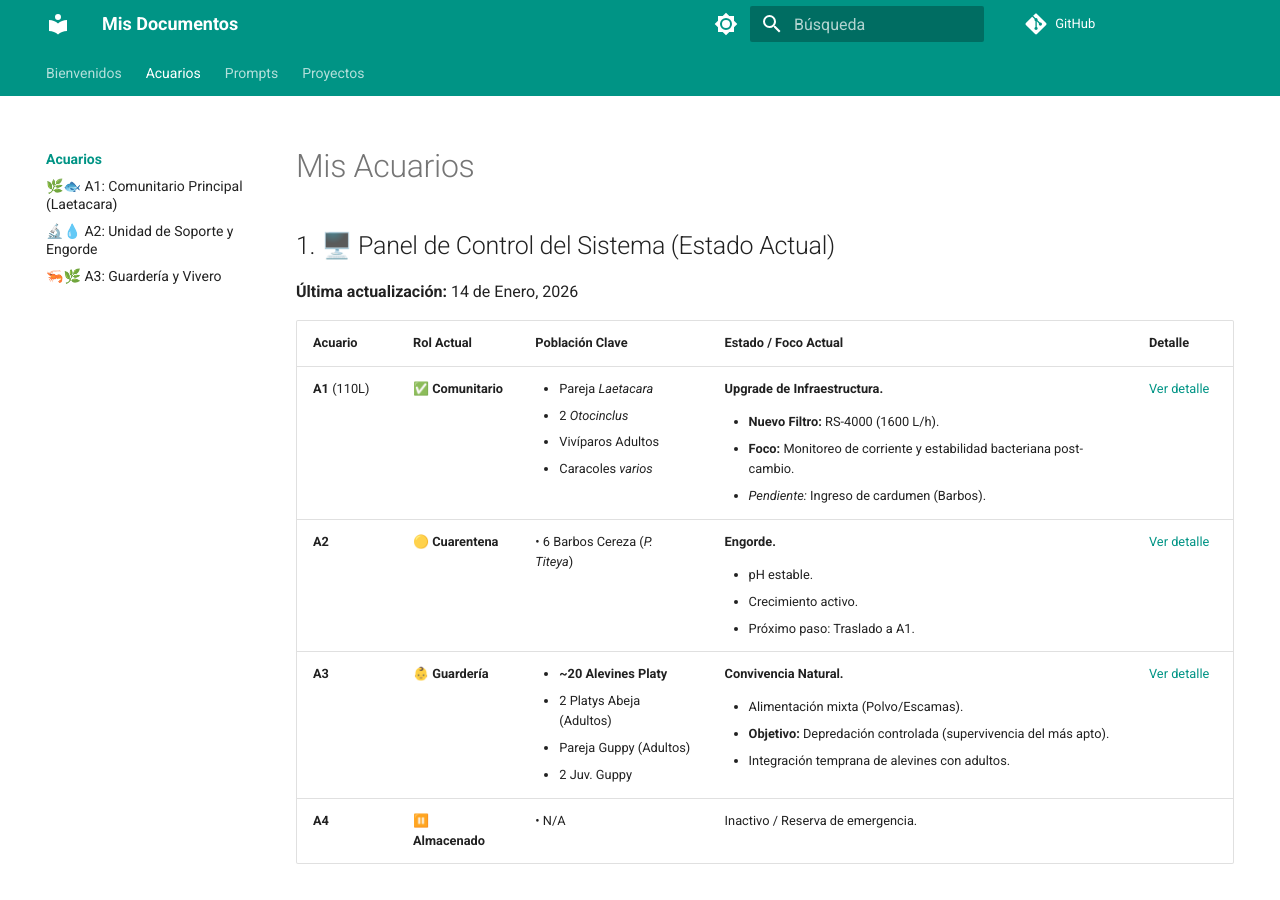
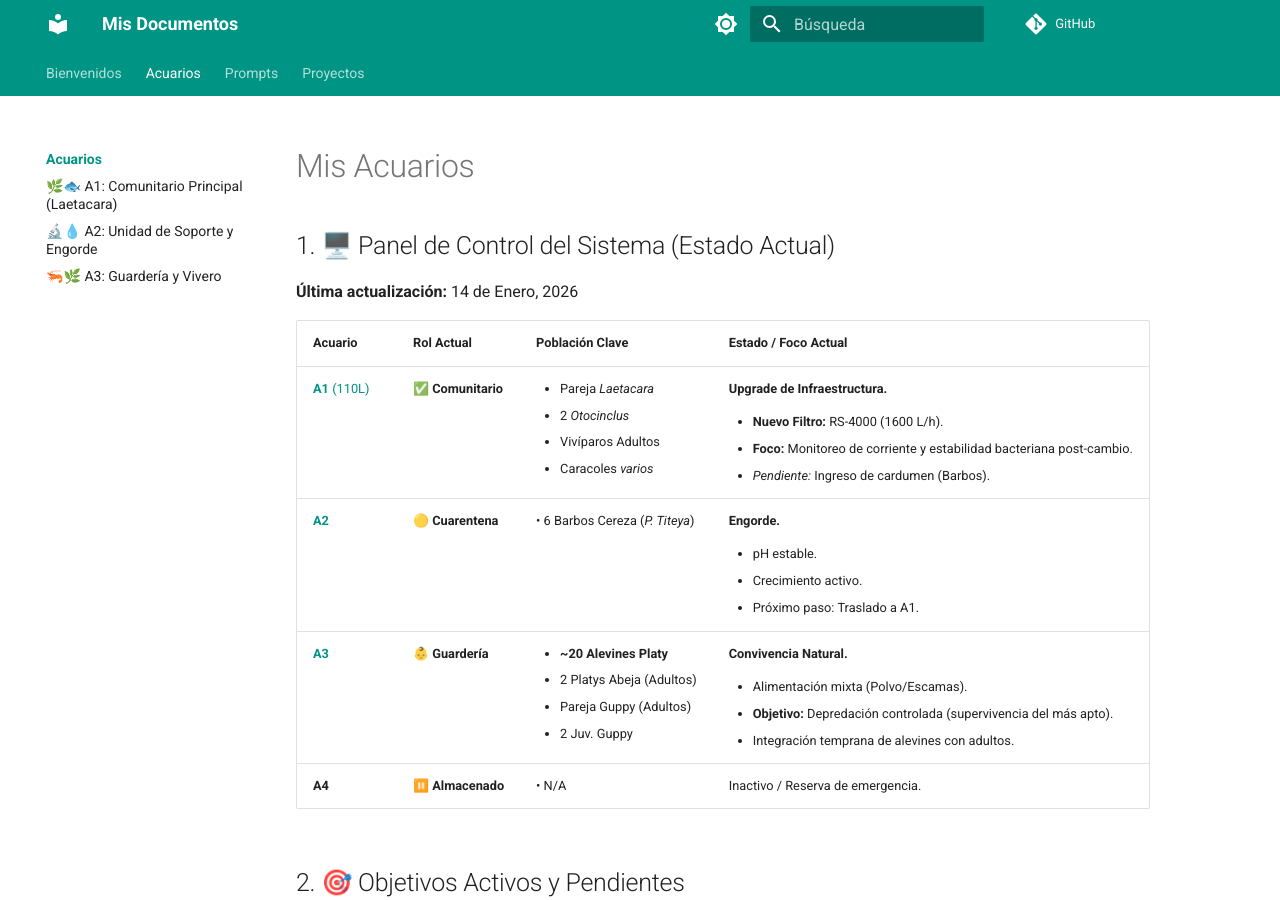
Before and after one commit to casteismael/mis-docs, an MkDocs documentation site: the page built from docs/acuarios/index.md, in a window 1280 px wide and 900 px high. Built offline with MkDocs 1.6.1 and Material for MkDocs 9.7.7, drawn with Linux system fonts in a browser that asks for light colours; comment, search, counter and statistics services are not loaded.

Commit message:
Link aquarium names in index table to detail pages

```diff
--- a/docs/acuarios/index.md
+++ b/docs/acuarios/index.md
@@ -4,12 +4,12 @@
 
 **Última actualización:** 14 de Enero, 2026
 
-| Acuario       | Rol Actual         | Población Clave                                                                                                               | Estado / Foco Actual                                                                                                                                                                                                      | Detalle |
-| ------------- | ------------------ | ----------------------------------------------------------------------------------------------------------------------------- | ------------------------------------------------------------------------------------------------------------------------------------------------------------------------------------------------------------------------- | ------- |
-| **A1** (110L) | ✅ **Comunitario** | <ul><li>Pareja _Laetacara_</li><li>2 _Otocinclus_</li><li>Vivíparos Adultos</li><li>Caracoles _varios_</li></ul>              | **Upgrade de Infraestructura.** <ul><li>**Nuevo Filtro:** RS-4000 (1600 L/h).</li><li>**Foco:** Monitoreo de corriente y estabilidad bacteriana post-cambio.</li><li>_Pendiente:_ Ingreso de cardumen (Barbos).</li></ul> | [Ver detalle](a1.md) |
-| **A2**        | 🟡 **Cuarentena**  | • 6 Barbos Cereza (_P. Titeya_)                                                                                               | **Engorde.** <ul><li>pH estable.</li><li>Crecimiento activo.</li><li>Próximo paso: Traslado a A1.</li></ul>                                                                                                               | [Ver detalle](a2.md) |
-| **A3**        | 👶 **Guardería**   | <ul><li>**~20 Alevines Platy**</li><li>2 Platys Abeja (Adultos)</li><li>Pareja Guppy (Adultos)</li><li>2 Juv. Guppy</li></ul> | **Convivencia Natural.** <ul><li>Alimentación mixta (Polvo/Escamas).</li><li>**Objetivo:** Depredación controlada (supervivencia del más apto).</li><li>Integración temprana de alevines con adultos.</li></ul>           | [Ver detalle](a3.md) |
-| **A4**        | ⏸️ **Almacenado**  | • N/A                                                                                                                         | Inactivo / Reserva de emergencia.                                                                                                                                                                                         | |
+| Acuario | Rol Actual | Población Clave | Estado / Foco Actual |
+| :--- | :--- | :--- | :--- |
+| [**A1** (110L)](a1.md) | ✅ **Comunitario** | <ul><li>Pareja _Laetacara_</li><li>2 _Otocinclus_</li><li>Vivíparos Adultos</li><li>Caracoles _varios_</li></ul> | **Upgrade de Infraestructura.** <ul><li>**Nuevo Filtro:** RS-4000 (1600 L/h).</li><li>**Foco:** Monitoreo de corriente y estabilidad bacteriana post-cambio.</li><li>_Pendiente:_ Ingreso de cardumen (Barbos).</li></ul> |
+| [**A2**](a2.md) | 🟡 **Cuarentena** | • 6 Barbos Cereza (_P. Titeya_) | **Engorde.** <ul><li>pH estable.</li><li>Crecimiento activo.</li><li>Próximo paso: Traslado a A1.</li></ul> |
+| [**A3**](a3.md) | 👶 **Guardería** | <ul><li>**~20 Alevines Platy**</li><li>2 Platys Abeja (Adultos)</li><li>Pareja Guppy (Adultos)</li><li>2 Juv. Guppy</li></ul> | **Convivencia Natural.** <ul><li>Alimentación mixta (Polvo/Escamas).</li><li>**Objetivo:** Depredación controlada (supervivencia del más apto).</li><li>Integración temprana de alevines con adultos.</li></ul> |
+| **A4** | ⏸️ **Almacenado** | • N/A | Inactivo / Reserva de emergencia. |
 
 ## 2. 🎯 Objetivos Activos y Pendientes
 
```
